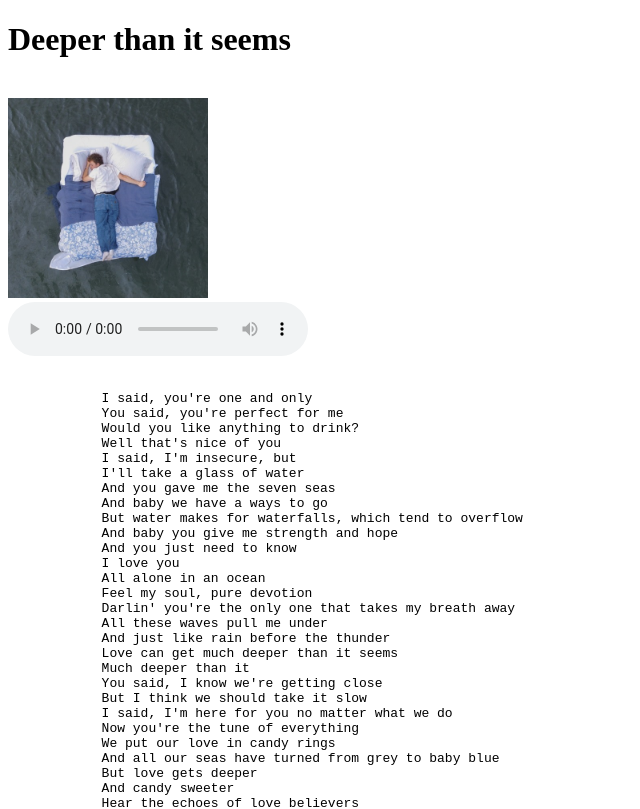
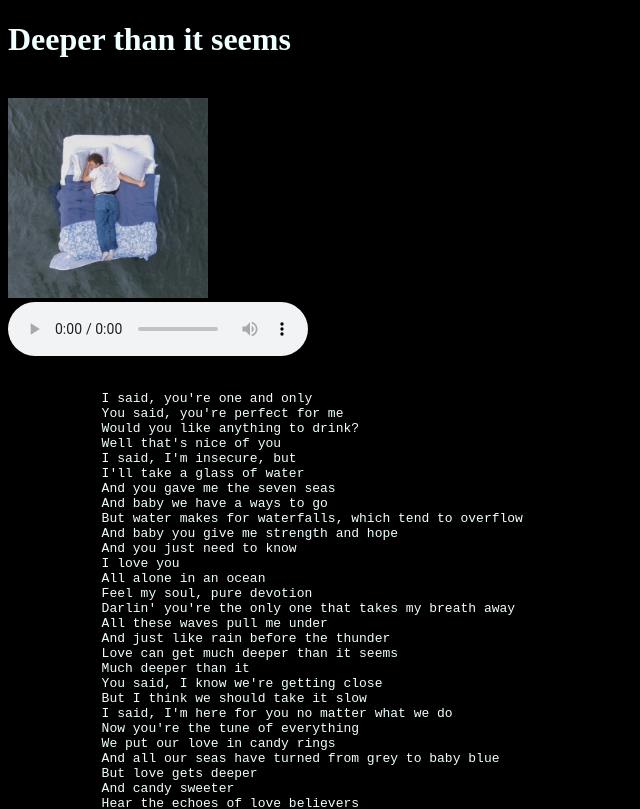
Before and after one commit to oshinuwu/html, a plain HTML site: page lyrics.html in a window 1280 px wide. Shown: the top 809 px of the page, without its empty margins (0-640 px from the left). Drawn offline with Linux system fonts and the light colour scheme.

Commit message:
modifying with css

```diff
--- a/lyrics.html
+++ b/lyrics.html
@@ -5,6 +5,17 @@
         <meta http-equiv="X-UA-Compatible" content="IE-edge">
         <meta name="viewport" content="width=device-width, initial-scale=1.0">
         <title> LYRICS</title>
+        <style>
+            body{
+                background-color: black;
+            }
+            h1{
+                color: azure;
+            }
+            pre{
+                color: azure;
+            }
+        </style>
     </head>
     <body>
         <h1> Deeper than it seems </h1>
--- /dev/null
+++ b/style.css
@@ -0,0 +1,9 @@
+body{
+    background-color: peachpuff;
+}
+pre{
+    color: darkslategrey;
+}
+h1{
+    color: lightseagreen;
+}
```
Also changed, not shown: new.html (+1 -0 lines).
